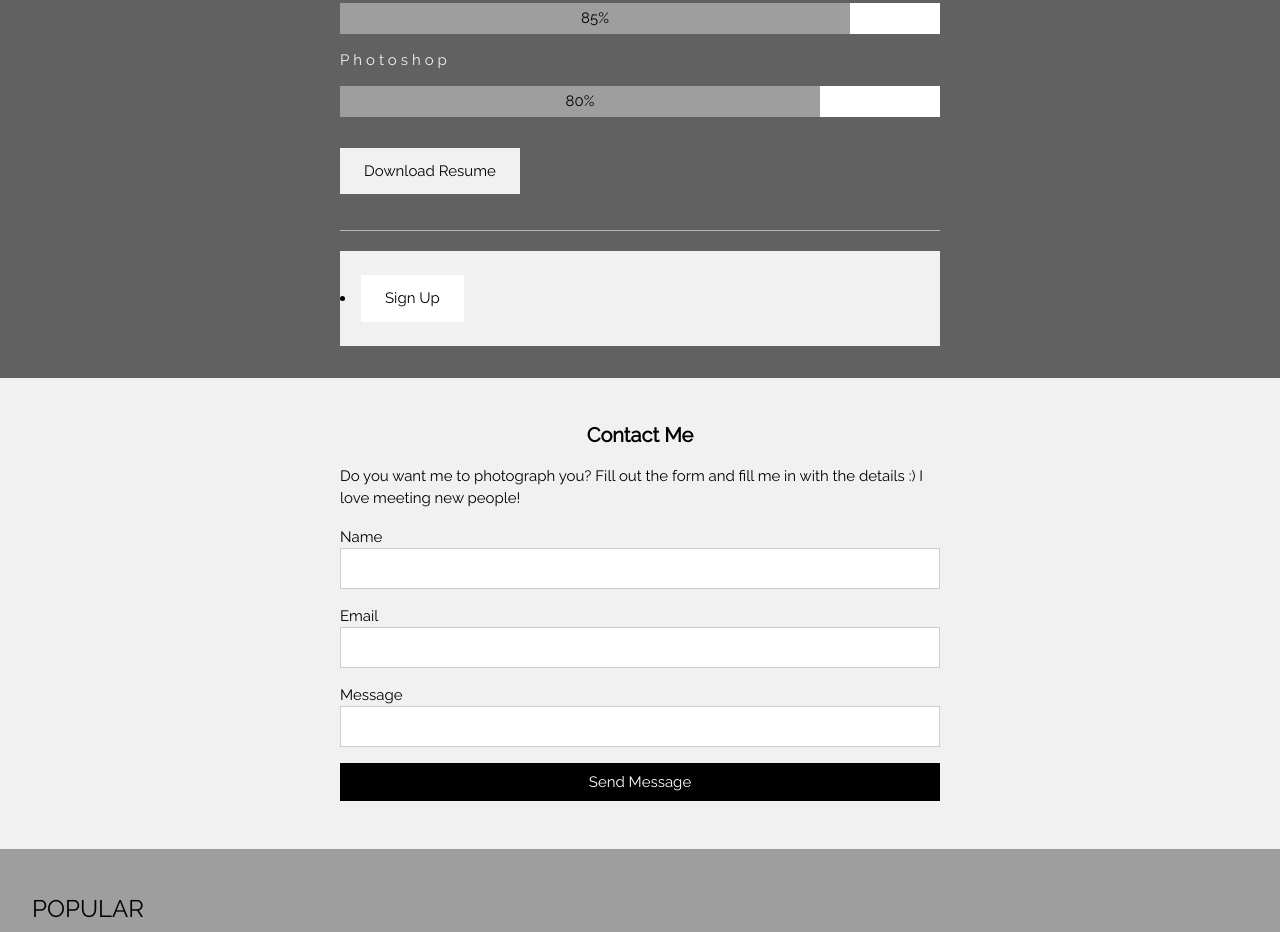
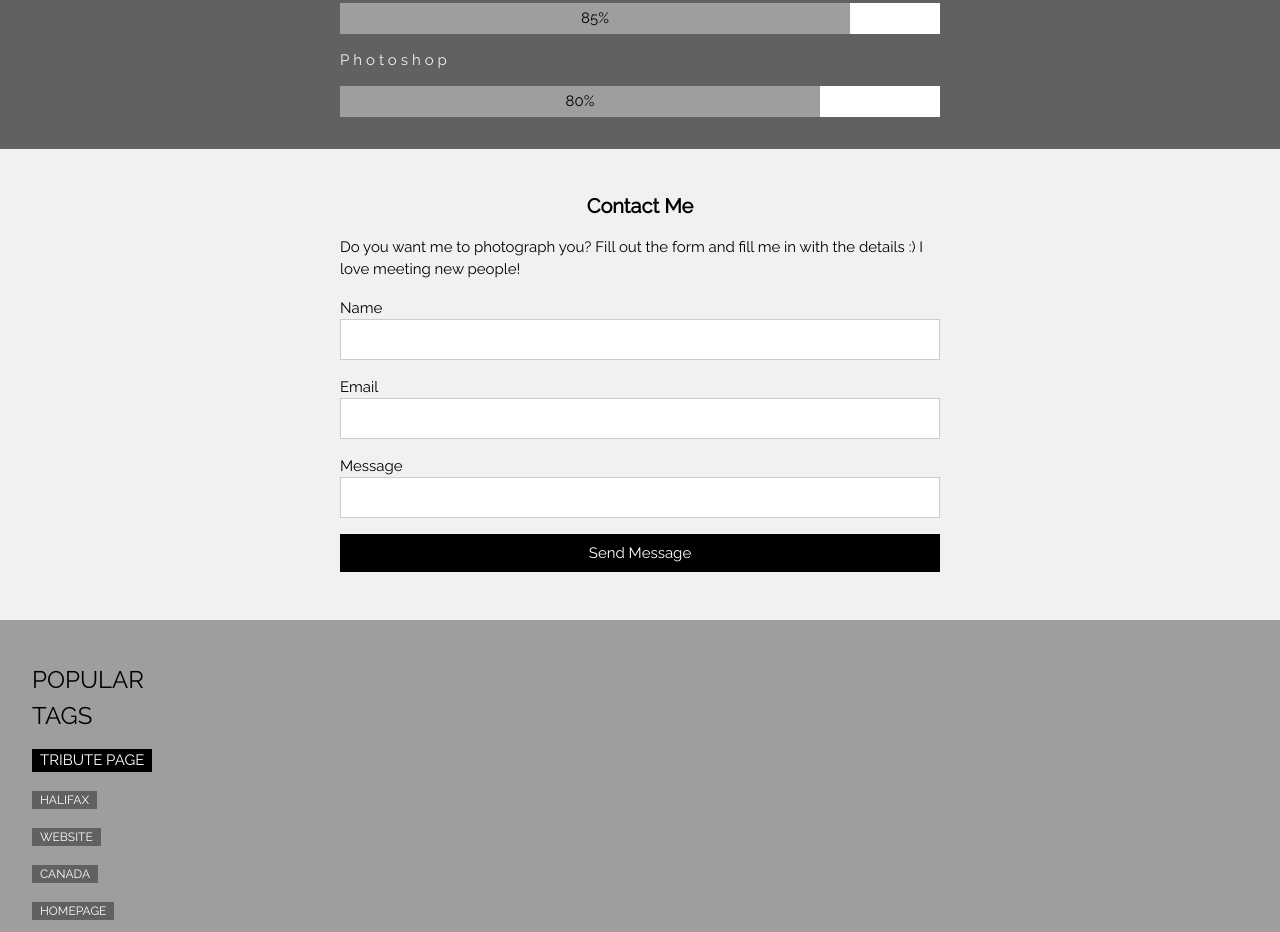
Before and after one commit to kyab2020/sandbox, a plain HTML site: page index.html in a window 1280 px wide. Shown: the part 1271-2203 px from the top of the page. Drawn offline with nearby package versions, Linux system fonts and the light colour scheme.

Commit message:
Add files via upload

```diff
--- a/index.html
+++ b/index.html
@@ -94,11 +94,7 @@ body,h1,h2,h3,h4,h5 {font-family: "Raleway", sans-serif}
       <div class="w3-white">
         <div class="w3-container w3-padding-small w3-center w3-grey" style="width:80%">80%</div>
       </div>
-      <p><button class="w3-button w3-light-grey w3-padding-large w3-margin-top w3-margin-bottom w3-hover-black">Download Resume</button></p>
-      <hr class="w3-opacity">
 
-            <li class="w3-light-grey w3-padding-24">
-              <button class="w3-button w3-white w3-padding-large">Sign Up</button>
             </li>
           </ul>
         </div>
```
